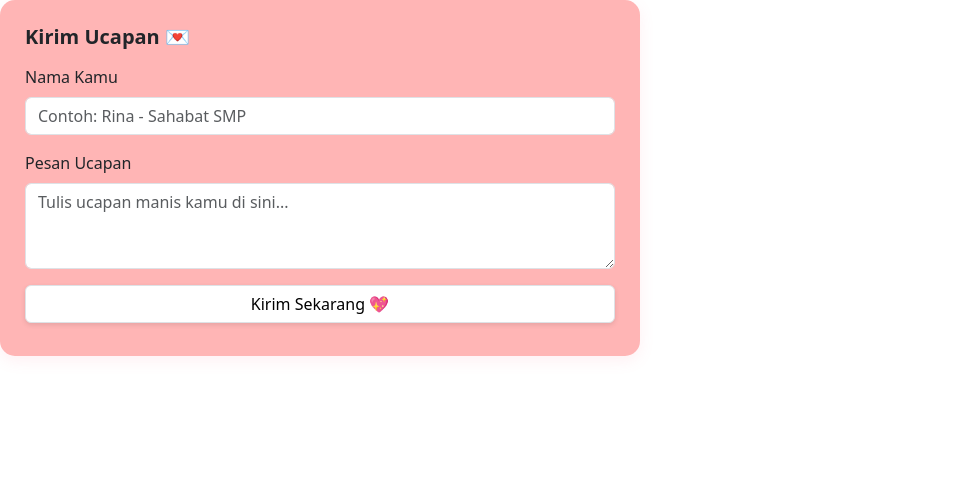
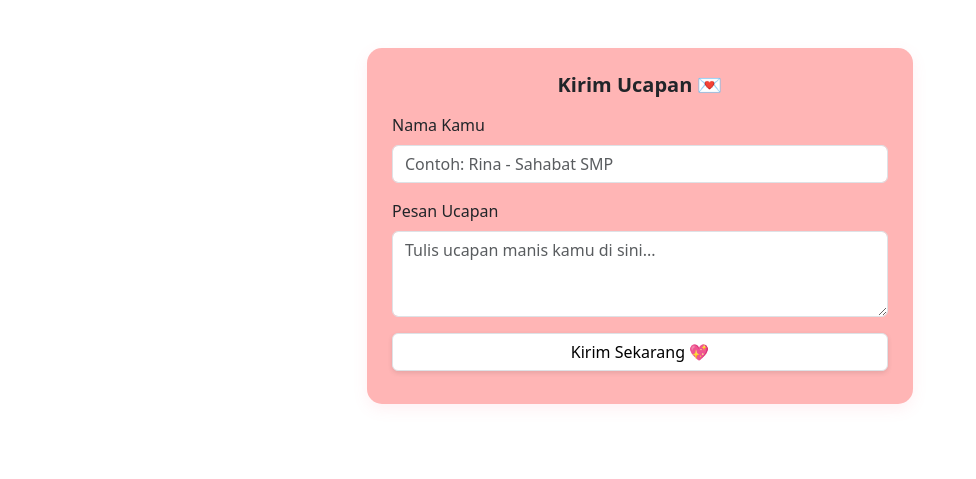
Before and after one commit to RazaanKurniawan/createucapan, a plain HTML site: page index.html in a window 1280 px wide. Shown: the whole page, without its empty margins (0-976 px from the left). Drawn offline with nearby package versions, Linux system fonts and the light colour scheme.

Commit message:
update form ucapan di tengah

```diff
--- a/index.html
+++ b/index.html
@@ -8,30 +8,33 @@
 
 </head>
 <body>
+    <body>
+  <div class="container py-5">
+    <div class="row justify-content-center">
       <div class="col-md-6 mb-4">
         <div class="d2c_card_wrapper"
           style="background-color: #ffb5b5; border-radius: 15px; box-shadow: 0 5px 15px rgba(255,107,139,0.1); padding: 25px;">
-    <h5 class="mb-3 fw-bold text-dark">Kirim Ucapan 💌</h5>
+          <h5 class="mb-3 fw-bold text-dark text-center">Kirim Ucapan 💌</h5>
           <form id="form-ucapan">
             <div class="mb-3">
               <label for="name" class="form-label">Nama Kamu</label>
               <input type="text" class="form-control" id="name" placeholder="Contoh: Rina - Sahabat SMP" required />
             </div>
-      <!-- <div class="mb-3">
-        <label for="subtitle" class="form-label">Hubungan (Opsional)</label>
-        <input type="text" class="form-control" id="subtitle" placeholder="Contoh: Bestie sejak kecil" />
-      </div> -->
             <div class="mb-3">
               <label for="message" class="form-label">Pesan Ucapan</label>
               <textarea class="form-control" id="message" rows="3" placeholder="Tulis ucapan manis kamu di sini..." required></textarea>
             </div>
-      <button type="submit" class="btn btn-light border w-100" style="background-color: white; box-shadow: 0 2px 5px rgba(0,0,0,0.1);">
+            <button type="submit" class="btn btn-light border w-100"
+              style="background-color: white; box-shadow: 0 2px 5px rgba(0,0,0,0.1);">
               Kirim Sekarang 💖
             </button>
             <div id="notif" class="mt-2 text-center"></div>
           </form>
         </div>
       </div>
+    </div>
+  </div>
+
 <script src="https://cdn.jsdelivr.net/npm/@supabase/supabase-js@2"></script>
 <script>
   const form = document.getElementById('form-ucapan');
```
Lines whose indentation alone changed are shown as unchanged.
